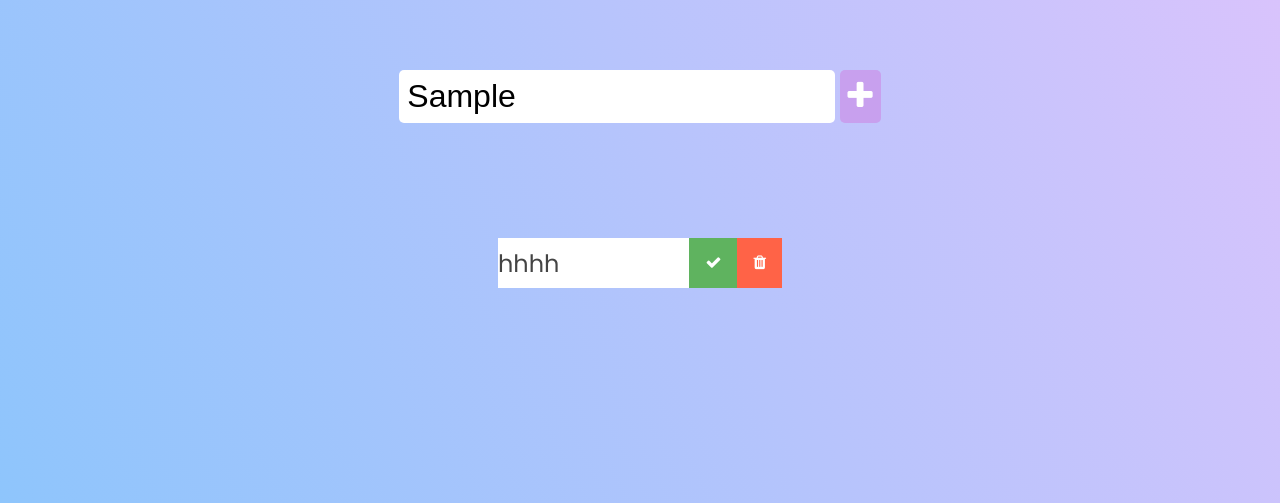
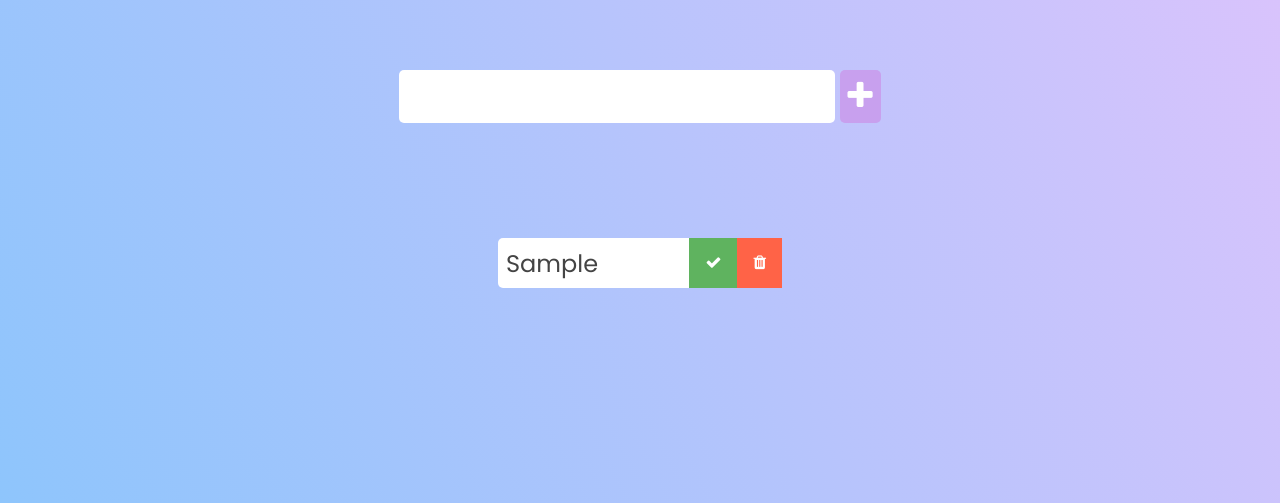
Before and after one commit to mfghir/todo-app-with-js, a plain HTML site: page index.html in a window 1280 px wide. Both pictures are taken after typing "Sample" into the empty fields and a click on the button 860 px from the left and 426 px from the top of the page. Shown: the part 297-800 px from the top of the page. Drawn offline with Linux system fonts and the light colour scheme.

Commit message:
4.add todo css

```diff
--- a/app.js
+++ b/app.js
@@ -10,7 +10,7 @@ function addTodo(e) {
   todoDiv.classList.add("todo");
 
   const todoLi = document.createElement("li");
-  todoLi.innerText = "hhhh";
+  todoLi.innerText = todoInput.value;
   todoLi.classList.add("todo-item");
 
   todoDiv.appendChild(todoLi);
@@ -27,5 +27,6 @@ function addTodo(e) {
 
   todoDiv.appendChild(trashBtn);
 
-  todoList.appendChild(todoDiv)
+  todoList.appendChild(todoDiv);
+  todoInput.value = "";
 }
--- a/style.css
+++ b/style.css
@@ -68,10 +68,13 @@ form button:hover {
     margin: 0.5rem;
     background: white;
     color: #444;
-    font-size: 1.5rem;
+
     display: flex;
     justify-content: space-between;
     align-items: center;
+
+    font-size: 1.5rem;
+    border-radius: 5px;
 }
 
 .todo li {
@@ -94,3 +97,6 @@ form button:hover {
 .trashBtn {
     background: #ff6347;
 }
+.todo-item{
+    padding:0 0.5rem;
+}
```
